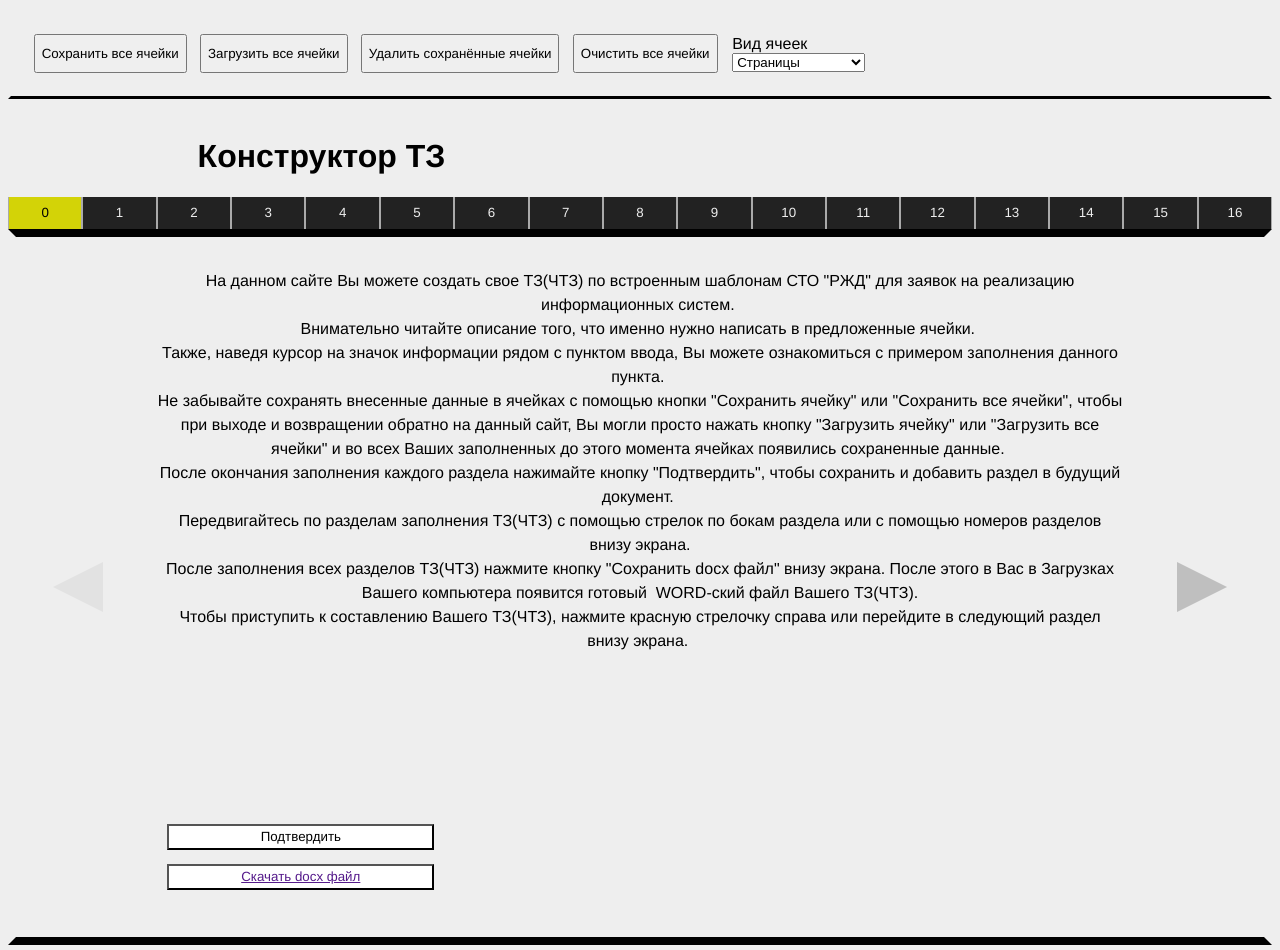
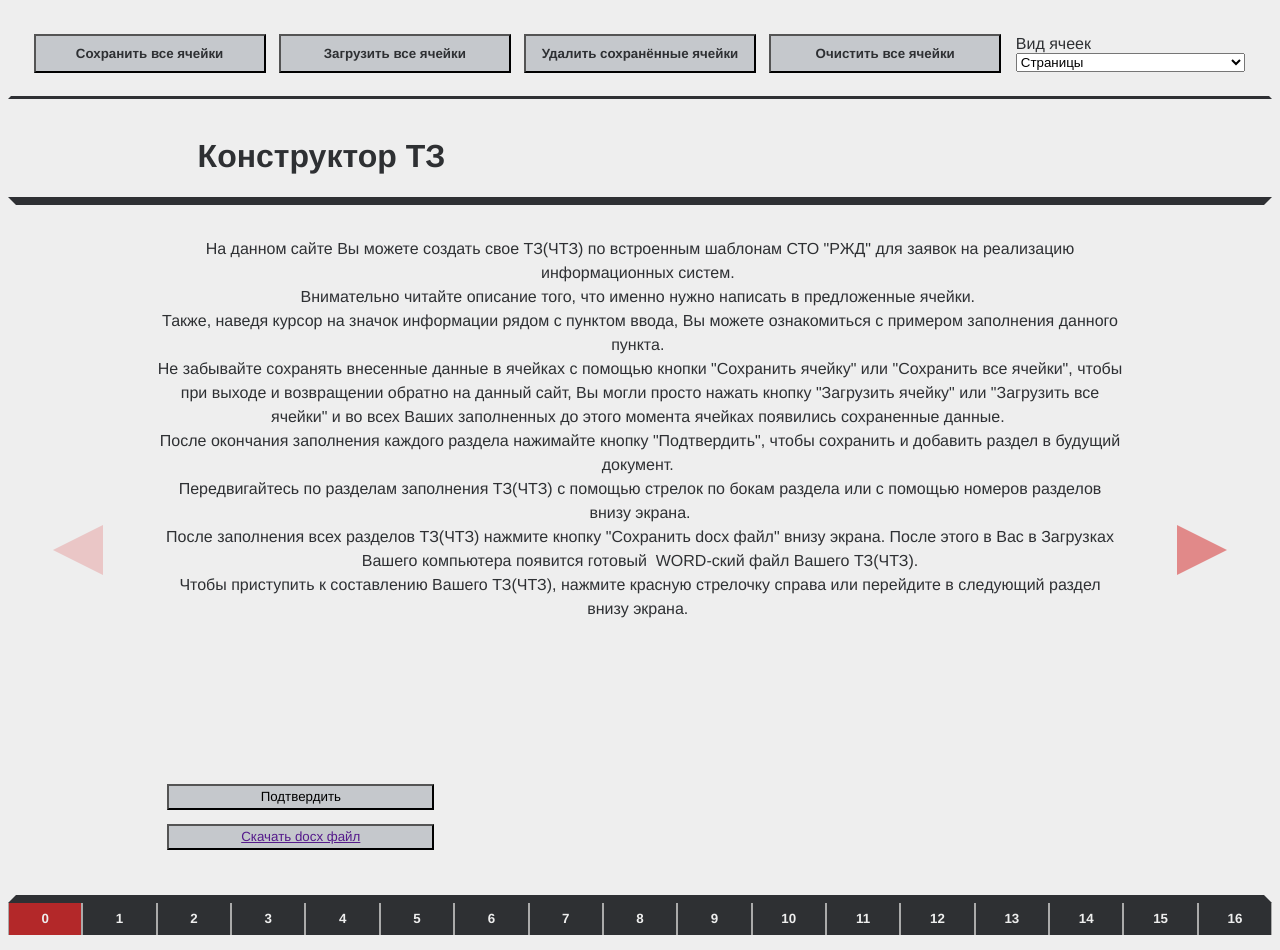
Before and after one commit to generic-name-2166/tt-validation, a SvelteKit app: page / in a window 1280 px wide. Shown: the top 950 px of the page. Built offline with nearby package versions, Linux system fonts and the light colour scheme.

Commit message:
feat: colour palette change

```diff
--- a/src/lib/CellComponents/Buttons.svelte
+++ b/src/lib/CellComponents/Buttons.svelte
@@ -11,7 +11,8 @@
     inline-size: 20ch;
     border-radius: 0;
     margin: 0.5em;
-    background-color: #555555;
-    color: #eeeeee;
+    background-color: rgba(158, 163, 171, 0.5);
+    color: #2e3033;
+    font-weight: bold;
   }
 </style>
--- a/src/lib/CellComponents/Input.svelte
+++ b/src/lib/CellComponents/Input.svelte
@@ -83,6 +83,6 @@
     content: ""; /* fallback */
     /* var() doesn't work, using attr() as a crutch */
     content: attr(data-prediction);
-    color: #999999;
+    color: #9ea3ab;
   }
 </style>
--- a/src/lib/CellComponents/NavButton.svelte
+++ b/src/lib/CellComponents/NavButton.svelte
@@ -26,7 +26,7 @@
   }
 
   button:hover {
-    background-color: rgba(0, 0, 0, 0.2);
+    background-color: rgba(46, 48, 51, 0.2);
   }
 
   button:disabled:hover {
@@ -34,14 +34,14 @@
   }
 
   polygon {
-    fill: rgba(0, 0, 0, 0.2);
+    fill: rgba(213, 38, 39, 0.5);
   }
 
   button:hover polygon {
-    fill: #eeeeee;
+    fill: rgba(213, 38, 39, 1);
   }
 
   button:disabled polygon {
-    fill: rgba(0, 0, 0, 0.05);
+    fill: rgba(213, 38, 39, 0.2);
   }
 </style>
--- a/src/routes/+page.svelte
+++ b/src/routes/+page.svelte
@@ -17,6 +17,7 @@
     font-family: Helvetica, Arial, sans-serif;
     background-color: #eeeeee;
     overflow-y: scroll;
+    color: #2e3033;
   }
 
   :global(button),
--- a/src/routes/Form.svelte
+++ b/src/routes/Form.svelte
@@ -47,24 +47,6 @@
   onMount(() => initStorage($formData));
 </script>
 
-{#if $display === DisplayType.Pages}
-  <navbar>
-    <ul>
-      {#each cell_list.keys() as componentId}
-        <li>
-          <button
-            class="navbar"
-            class:selected={componentId === current}
-            class:saved={$formData[componentId].saved}
-            type="button"
-            on:click={() => setCurrent(componentId)}>{componentId}</button
-          >
-        </li>
-      {/each}
-    </ul>
-  </navbar>
-{/if}
-
 <div class="body">
   <div>
     {#if $display === DisplayType.Pages}
@@ -107,14 +89,32 @@
   </div>
 </div>
 
+{#if $display === DisplayType.Pages}
+  <navbar>
+    <ul>
+      {#each cell_list.keys() as componentId}
+        <li>
+          <button
+            class="navbar"
+            class:selected={componentId === current}
+            class:saved={$formData[componentId].saved}
+            type="button"
+            on:click={() => setCurrent(componentId)}>{componentId}</button
+          >
+        </li>
+      {/each}
+    </ul>
+  </navbar>
+{/if}
+
 <style>
   .body {
     display: flex;
     flex-direction: row;
     border: solid;
     border-width: 0.5em;
-    border-color: black rgba(0, 0, 0, 0) black rgba(0, 0, 0, 0);
-    min-block-size: 700px;
+    border-color: #2e3033 rgba(0, 0, 0, 0) #2e3033 rgba(0, 0, 0, 0);
+    min-block-size: 690px;
   }
 
   .body > div {
@@ -135,7 +135,7 @@
     margin: 2em 2em 1em 2em;
     block-size: 2em;
     inline-size: 20em;
-    background-color: #ffffff;
+    background-color: rgba(158, 163, 171, 0.5);
   }
 
   br + .docx {
@@ -143,7 +143,7 @@
   }
 
   ul {
-    background-color: #222222;
+    background-color: #2e3033;
     display: flex;
     flex-wrap: wrap;
     list-style-type: none;
@@ -161,18 +161,19 @@
     border-right: 1px solid #aaaaaa;
   }
 
-  button.navbar {
+  .navbar {
     block-size: 100%;
     inline-size: 100%;
     border: transparent;
     background-color: transparent;
     color: #eeeeee;
+    font-weight: bold;
     margin: 0;
     padding: 0;
   }
 
-  button.navbar:hover {
-    background-color: rgba(100, 100, 100, 0.2);
+  .navbar:hover {
+    background-color: rgba(46, 48, 51, 0.8);
   }
 
   .navbar.saved {
@@ -180,8 +181,7 @@
   }
 
   .navbar.selected {
-    background-color: rgba(255, 255, 0, 0.8);
-    color: black;
+    background-color: rgb(213, 38, 39, 0.8);
   }
 
   .navbar.saved:hover {
@@ -189,7 +189,7 @@
   }
 
   .navbar.selected:hover {
-    background-color: yellow;
+    background-color: #d52627;
   }
 
   @media (max-width: 600px) {
--- a/src/routes/Header.svelte
+++ b/src/routes/Header.svelte
@@ -95,11 +95,11 @@
 
 <style>
   header {
-    display: flex;
-    flex-direction: row;
+    display: grid;
+    grid-template-columns: 1fr 1fr 1fr 1fr 1fr;
     padding: 1em;
     border: solid;
-    border-color: rgba(0, 0, 0, 0) rgba(0, 0, 0, 0) black rgba(0, 0, 0, 0);
+    border-color: rgba(0, 0, 0, 0) rgba(0, 0, 0, 0) #2e3033 rgba(0, 0, 0, 0);
     overflow-x: auto;
   }
 
@@ -112,4 +112,10 @@
     display: flex;
     flex-direction: column;
   }
+
+  button {
+    background-color: rgba(158, 163, 171, 0.5);
+    color: #2e3033;
+    font-weight: bold;
+  }
 </style>
```
